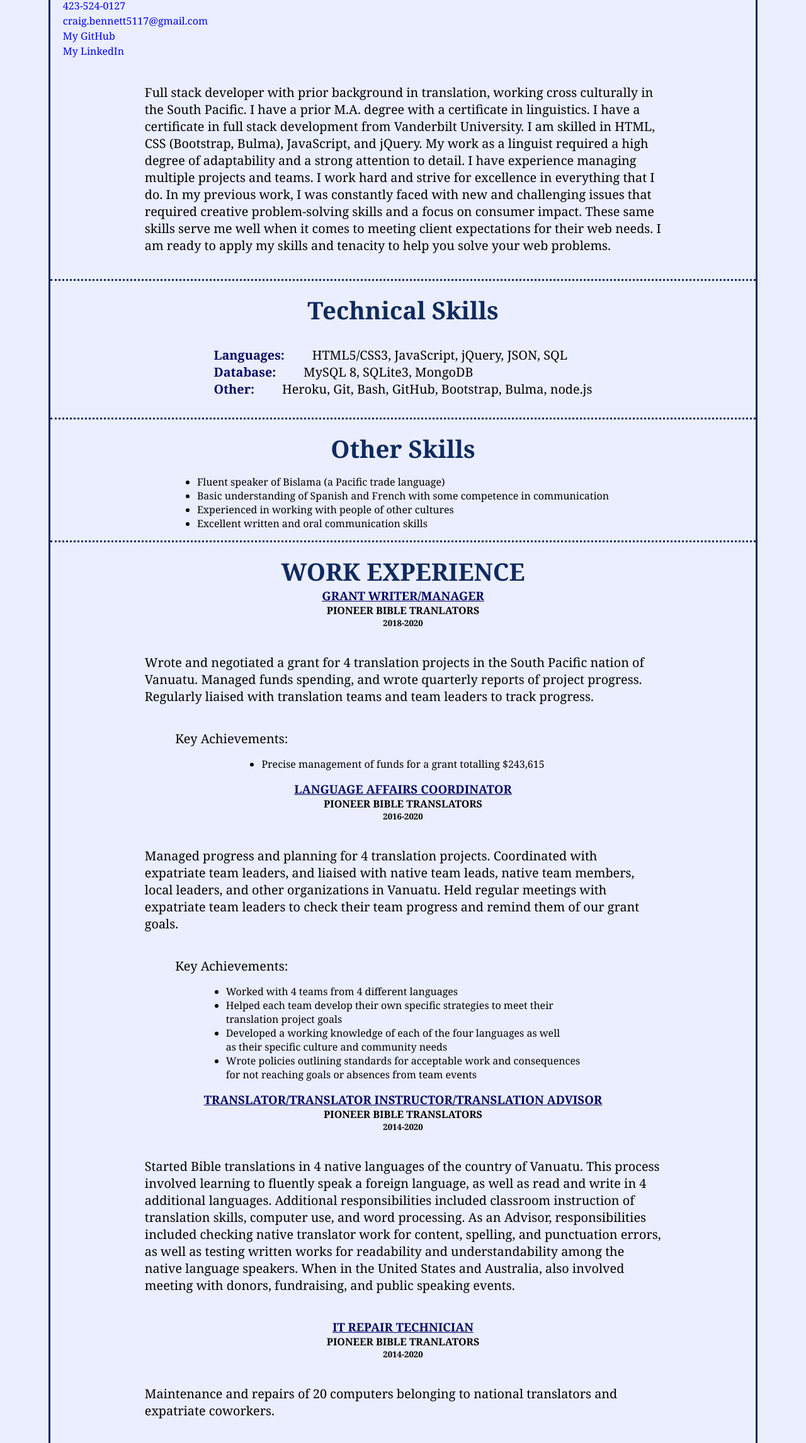
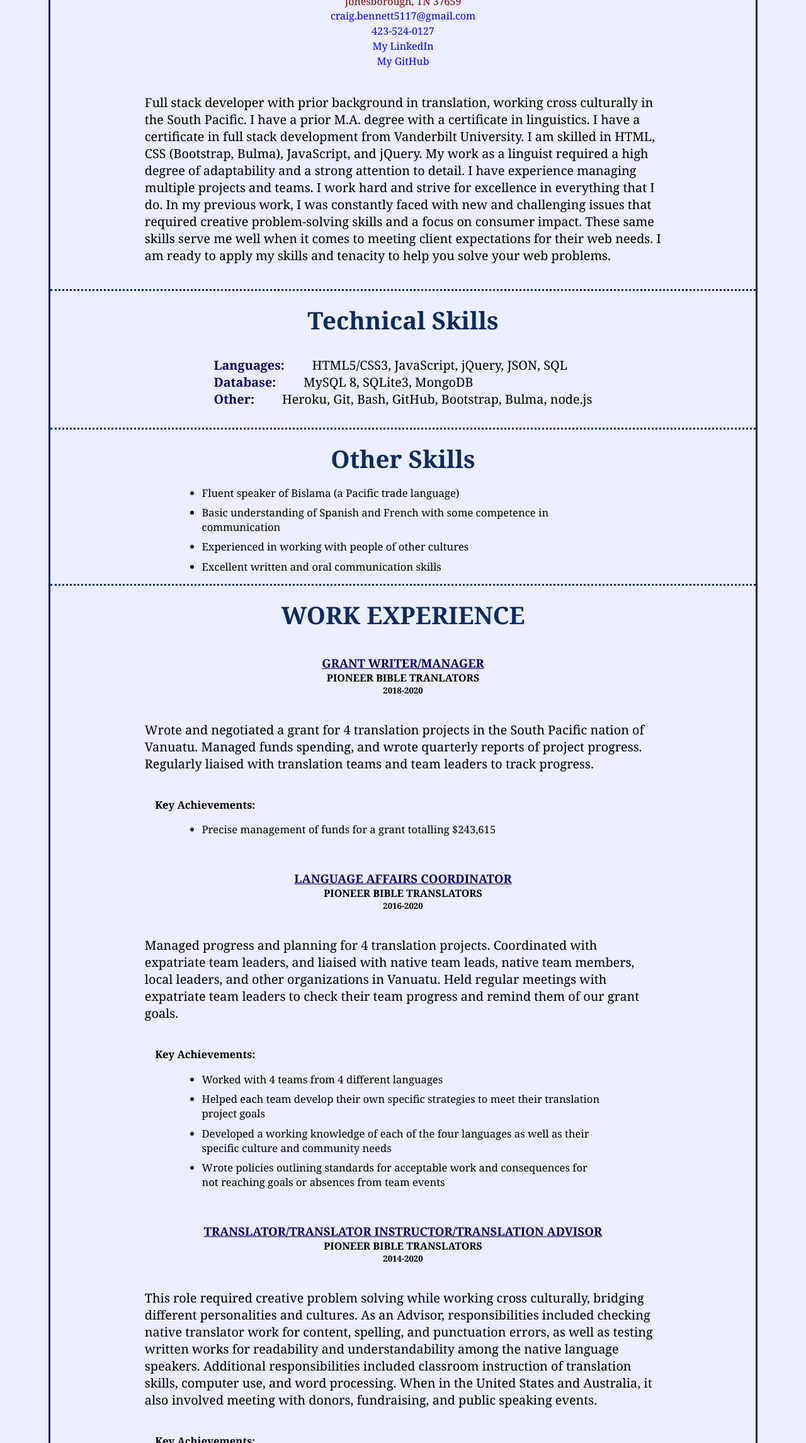
Before and after one commit to Craig5117/craigbennett, a plain HTML site: page resume.html in a window 1280 px wide. Shown: the part 509-2800 px from the top of the page at 63% size. Drawn offline with Linux system fonts and the light colour scheme.

Commit message:
resume updated

```diff
--- a/assets/css/secondary-styles.css
+++ b/assets/css/secondary-styles.css
@@ -44,6 +44,7 @@ article h3 {
     color: rgb(2, 2, 98);
     text-decoration: underline;
     font-weight: bold;
+    margin-top: 2em;
 }
 
 /* article .skills h3 {
@@ -60,7 +61,7 @@ article p {
 article .skills .skills-container {
    text-align: left;
    align-self: center;
-   margin: 2em
+   margin: 2em;
 }
 
 article .skills h3,
@@ -77,7 +78,13 @@ article .skills p {
 
 .list-container {
    align-self: center;
-   font-size: 1.25vw;
+   font-size: 1.3vw;
+   width: 60%;
+}
+
+.achievements {
+    font-size: 1.3vw;
+    font-weight: bold;
 }
 
 article ul {
@@ -89,13 +96,16 @@ article ul {
 
     margin: 1em;
 }
-/*
+
 article ul li {
-    font-size: 1.55vw;
-    margin: 0 auto;
-    width: 70%;
+    margin-bottom: .5em;
+}
 
-} */
+.info-wrapper {
+    margin-top: 1em;
+    display:flex;
+    justify-content: center;
+}
 
 #contact-info a {
     line-height: 1.5em;
@@ -103,6 +113,10 @@ article ul li {
     padding: 10px;
     margin: 10px;
     color: blue;
+}
+
+#contact-info {
+    text-align: center;
 }
 
 .work, .ed, .skills, .other-skills {
--- a/resume.html
+++ b/resume.html
@@ -27,12 +27,14 @@
         <h2>
             Craig Bennett
         </h2>
-        <div id="contact-info">
-            <address>Jonesborough, TN 37659</address>
-            <a href="tel:4235240127">423-524-0127</a><br />
-            <a href="mailto:craig.bennett5117@gmail.com">craig.bennett5117@gmail.com</a><br />
-            <a href="https://github.com/Craig5117" target="_blank">My GitHub</a><br />
-            <a href="https://www.linkedin.com/in/craig-bennett-852a571b4/" target="_blank">My LinkedIn</a><br />
+        <div class="info-wrapper">
+            <address id="contact-info">
+                Jonesborough, TN 37659<br />
+                <a href="mailto:craig.bennett5117@gmail.com">craig.bennett5117@gmail.com</a><br />
+                <a href="tel:4235240127">423-524-0127</a><br />
+                <a href="https://www.linkedin.com/in/craig-bennett-852a571b4/" target="_blank">My LinkedIn</a><br />
+                <a href="https://github.com/Craig5117" target="_blank">My GitHub</a><br />
+            </address>
         </div>
         <div>
             <p>Full stack developer with prior background in translation, working cross culturally in the South Pacific.
@@ -95,9 +97,9 @@
                 <div class="list-container">
                     <ul>
                         <li>Worked with 4 teams from 4 different languages</li>
-                        <li>Helped each team develop their own specific strategies to meet their<br /> translation project goals</li>
-                        <li>Developed a working knowledge of each of the four languages as well<br /> as their specific culture and community needs</li>
-                        <li>Wrote policies outlining standards for acceptable work and consequences<br /> for not reaching goals or absences from team events</li>
+                        <li>Helped each team develop their own specific strategies to meet their translation project goals</li>
+                        <li>Developed a working knowledge of each of the four languages as well as their specific culture and community needs</li>
+                        <li>Wrote policies outlining standards for acceptable work and consequences for not reaching goals or absences from team events</li>
                     </ul>
                 </div>
             </div>
@@ -105,25 +107,56 @@
                 <h3 class="roll/degree">TRANSLATOR/TRANSLATOR INSTRUCTOR/TRANSLATION ADVISOR </h3>
                 <h4 class="employer/school">PIONEER BIBLE TRANSLATORS</h4>
                 <h5 class="date">2014-2020</h5>
-                <p>Started Bible translations in 4 native languages of the country of Vanuatu. This process involved learning to fluently speak a foreign language, as well as read and write in 4 additional languages. Additional responsibilities included classroom instruction of translation skills, computer use, and word processing. As an Advisor, responsibilities included checking native translator work for content, spelling, and punctuation errors, as well as testing written works for readability and understandability among the native language speakers. When in the United States and Australia, also involved meeting with donors, fundraising, and public speaking events.</p>
+                <p>This role required creative problem solving while working cross culturally, bridging different personalities and cultures.
+                    As an Advisor, responsibilities included checking native translator work for content, spelling, and punctuation errors,
+                     as well as testing written works for readability and understandability among the native language speakers.
+                     Additional responsibilities included classroom instruction of translation skills, computer use, and word processing.
+                     When in the United States and Australia, it also involved meeting with donors, fundraising, and public speaking events.
+                </p>
+                <p class="achievements">Key Achievements:</p>
+                <div class="list-container">
+                    <ul>
+                        <li>Started Bible translations in 4 native languages of the country of Vanuatu</li>
+                        <li>Learned to fluently speak Bislama, the national language of Vanuatu</li>
+                        <li>Learned to read and write in 4 native languages of Vanuatu</li>
+                        <li>Directly worked with 2 teams on the translation of over 4000 verses</li>
+                        <li>Taught 16 courses covering topics such as translation, exegesis, Hebrew, Aramaic, and basic computer skills</li>
+                    </ul>
+                </div>
             </div>
-            <div class="job">
+            <div class="experience">
                 <h3 class="roll/degree">IT REPAIR TECHNICIAN </h3>
                 <h4 class="employer/school">PIONEER BIBLE TRANLATORS</h4>
                 <h5 class="date">2014-2020 </h5>
-                <p>Maintenance and repairs of 20 computers belonging to national translators and expatriate coworkers.</p>
+                <p>Maintenance and repairs computers belonging to national translators and expatriate coworkers.
+                    Involved updating and installing software to synchronize remote machines with the US based organizations policies and software licenses.
+                    Frequently involved making small repairs such as cleaning or replacing keyboards, installing batteries, and installing replacement screens.
+                    Sometimes involved router configuration and network setup. Frequently involved doing remote IT consultations for team members located on remote islands.
+                </p>
+                <p class="achievements">Key Achievements:</p>
+                <div class="list-container">
+                    <ul>
+                        <li>Maintained and worked on over 20 computers</li>
+                    </ul>
+                </div>
             </div>
-            <div class="job">
+            <div class="experience">
                 <h3 class="roll/degree">REPRESENTATIVE</h3>
                 <h4 class="employer/school">PIONEER BIBLE TRANLATORS</h4>
                 <h5 class="date">2008-2014 </h5>
-                <p>Meeting with donors, fundraising, public speaking events, and planning for translation work.</p>
+                <p>Met with donors, fundraised, conducted public speaking events, and planned for translation work.</p>
+                <p class="achievements">Key Achievements:</p>
+                <div class="list-container">
+                    <ul>
+                        <li>Met with over 100 donors and spoke at over 20 churches on multiple occasions.</li>
+                    </ul>
+                </div>
             </div>
             <div class="experience">
                 <h3 class="roll/degree">TEACHING ASSISTANT </h3>
                 <h4 class="employer/school">LINCOLN CHRISTIAN UNIVERSITY</h4>
                 <h5 class="date">2010-2012</h5>
-                <p>Reading and grading papers and homework of biblical Hebrew students. Occasionally filling in as a Hebrew instructor.</p>
+                <p>Read and graded papers and homework of biblical Hebrew students. Occasionally filled in as a Hebrew instructor.</p>
             </div>
         </div>
         <div class="ed">
@@ -151,7 +184,7 @@
         </div>
 
 
-        <div class="interests">
+        <!-- <div class="interests">
 
                 <h2>ACTIVITIES and INTERESTS</h2>
 
@@ -165,7 +198,7 @@
 
                 </ul>
 
-        </div>
+        </div> -->
     </article>
 </body>
 </html>
```
